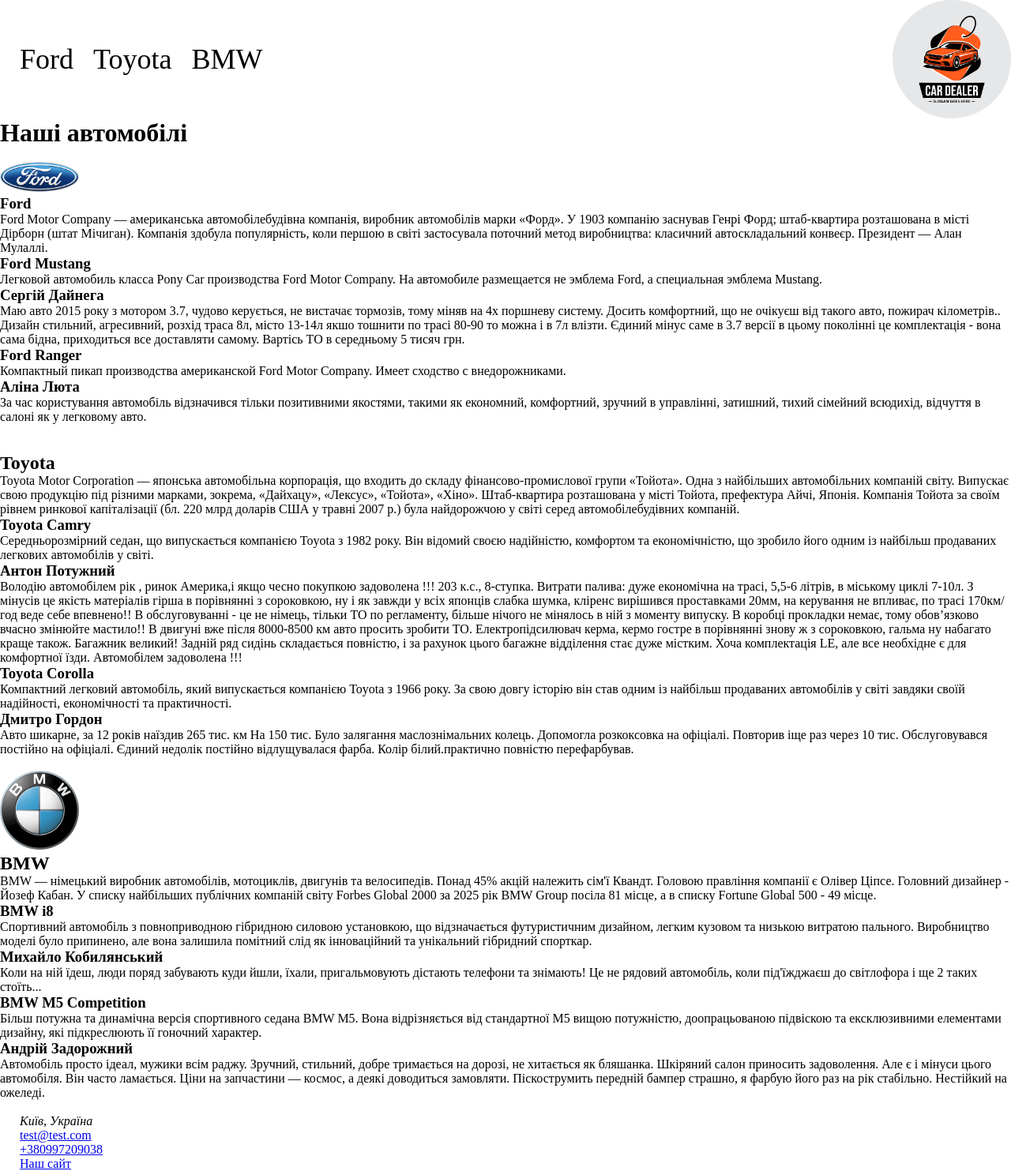
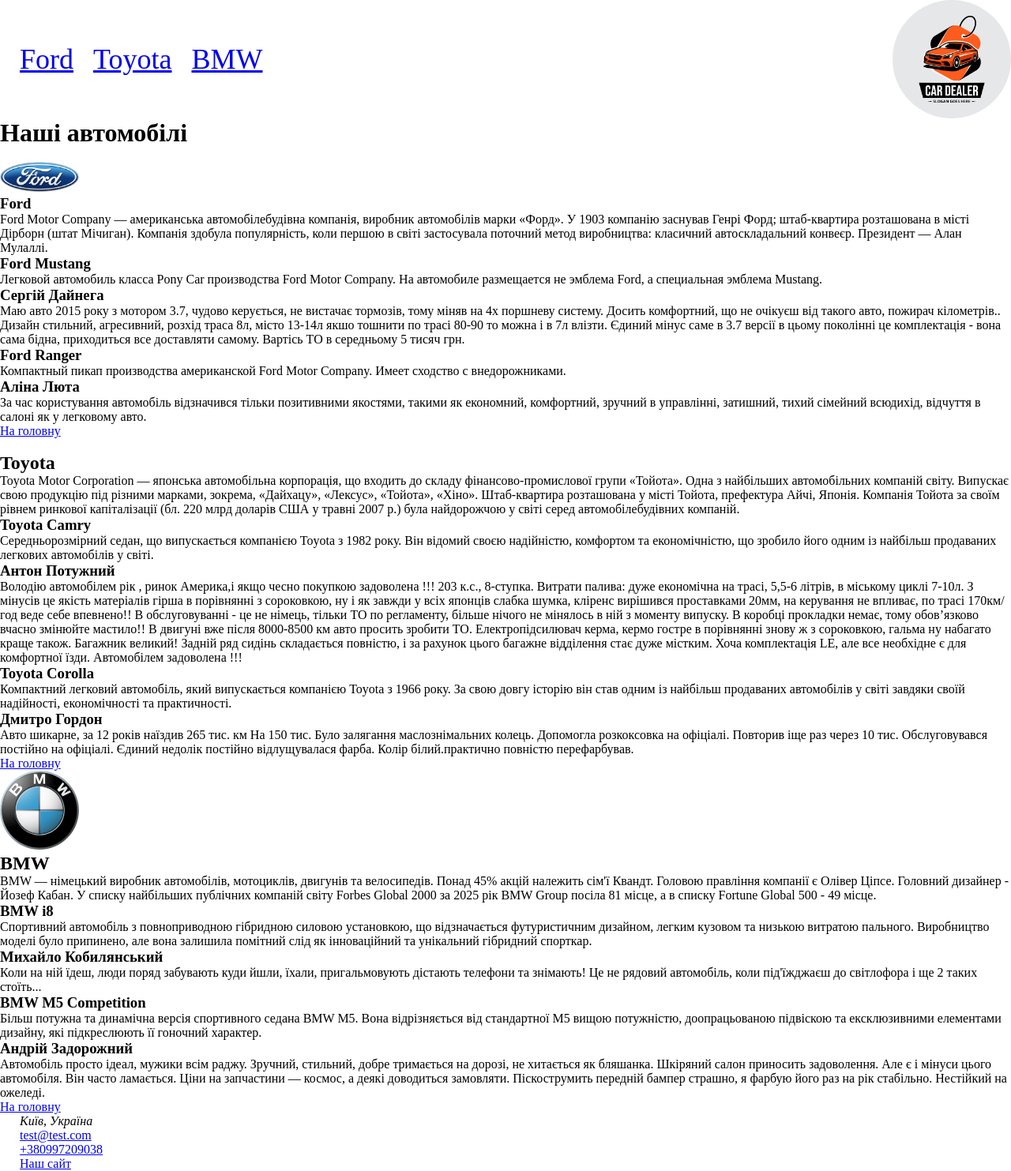
Before and after one commit to DenK355/Car-Shop, a plain HTML site: page index.html in a window 1280 px wide. Shown: the whole page at 79% size. Drawn offline with Linux system fonts and the light colour scheme.

Commit message:
Add navigation links

```diff
--- a/index.html
+++ b/index.html
@@ -12,16 +12,16 @@
             <img src="logo.jpg" alt="logo">
             <nav>
                 <ul>
-                    <li>Ford</li>
-                    <li>Toyota</li>
-                    <li>BMW</li>
+                    <li><a href="#ford">Ford</a></li>
+                    <li><a href="#toyota">Toyota</a></li>
+                    <li><a href="#BMW">BMW</a></li>
                 </ul>
             </nav>
     </header>
     <main class="container hero_2">
         <h1>Наші автомобілі</h1>
         <br>
-        <section>
+        <section id="ford">
             <img src="ford_logo.png" alt="">
             <h3>Ford</h3>
             <p>
@@ -50,9 +50,10 @@
             <p>
                 За час користування автомобіль відзначився тільки позитивними якостями, такими як економний, комфортний, зручний в управлінні, затишний, тихий сімейний всюдихід, відчуття в салоні як у легковому авто.
             </p>
+            <a href="#top">На головну</a>
             <br>
         </section>
-        <section>
+        <section id="toyota">
             <img src="toyota_logo.svg" alt="">
             <h2>Toyota</h2>
             <p>
@@ -79,10 +80,11 @@
             <p>
                 Авто шикарне, за 12 років наїздив 265 тис. км На 150 тис. Було залягання маслознімальних колець. Допомогла розкоксовка на офіціалі. Повторив іще раз через 10 тис. Обслуговувався постійно на офіціалі. Єдиний недолік постійно відлущувалася фарба. Колір білий.практично повністю перефарбував.
             </p>
+            <a href="#top">На головну</a>
             <br>
 
         </section>
-        <section>
+        <section id="BMW">
             <img src="BMW_logo.svg" alt="">
             <h2>BMW</h2>
             <p>BMW — німецький виробник автомобілів, мотоциклів, двигунів та велосипедів. Понад 45% акцій належить сім'ї Квандт. Головою правління компанії є Олівер Ціпсе. Головний дизайнер - Йозеф Кабан. У списку найбільших публічних компаній світу Forbes Global 2000 за 2025 рік BMW Group посіла 81 місце, а в списку Fortune Global 500 - 49 місце.</p>
@@ -107,6 +109,7 @@
             <p>
                 Автомобіль просто ідеал, мужики всім раджу. Зручний, стильний, добре тримається на дорозі, не хитається як бляшанка. Шкіряний салон приносить задоволення. Але є і мінуси цього автомобіля. Він часто ламається. Ціни на запчастини — космос, а деякі доводиться замовляти. Піскострумить передній бампер страшно, я фарбую його раз на рік стабільно. Нестійкий на ожеледі.
             </p>
+            <a href="#top">На головну</a>
             <br>
         </section>
     </main>
```
